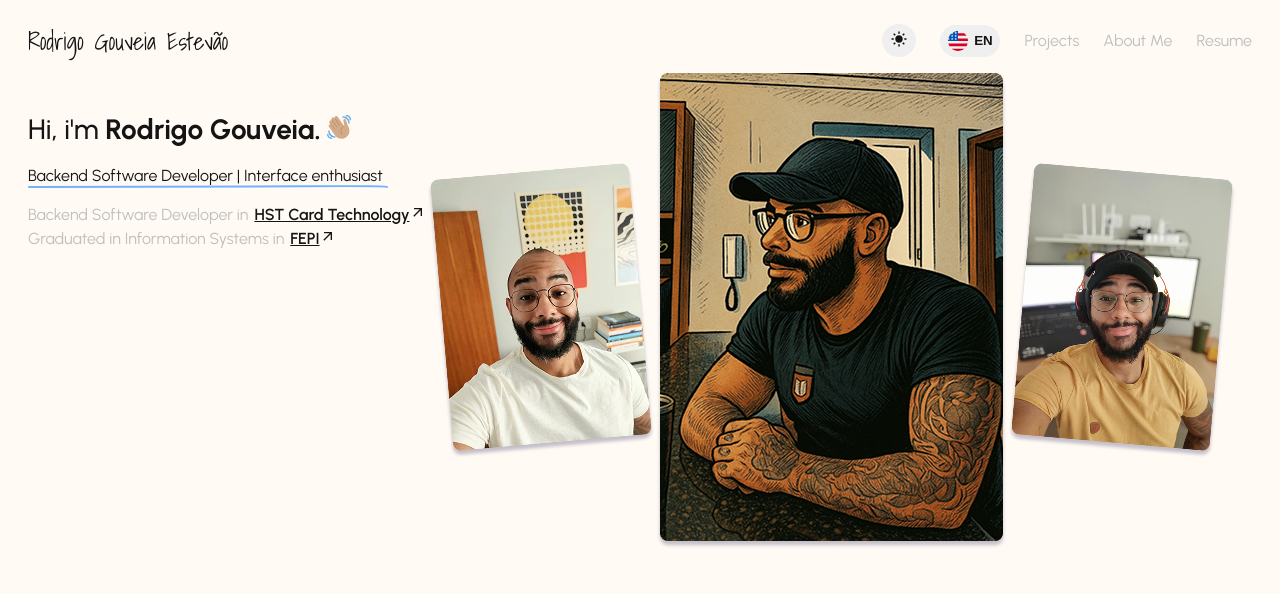
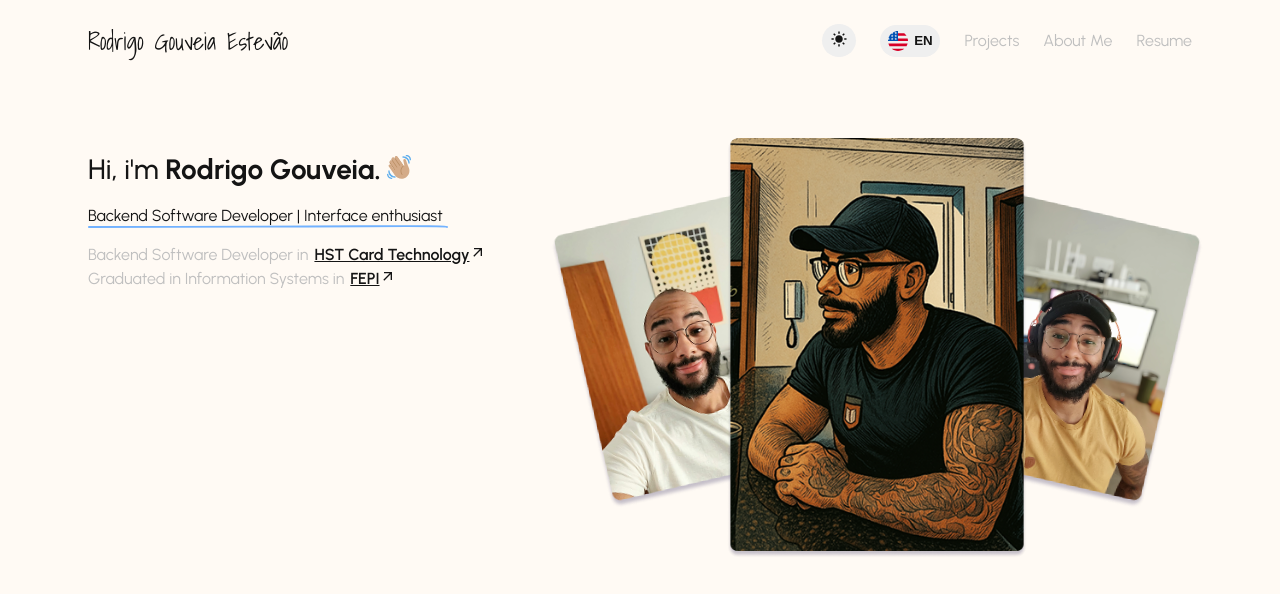
Before and after one commit to rodrigoge/rodrigoge.com.br, a Next.js app: page / in a window 1280 px wide. Shown: the top 594 px of the page. Built offline with nearby package versions, Linux system fonts and the light colour scheme.

Commit message:
feat: alignment images container

```diff
--- a/src/app/Homepage/Homepage.module.scss
+++ b/src/app/Homepage/Homepage.module.scss
@@ -3,7 +3,8 @@
 .hero_container {
 	display: flex;
 	flex-direction: row;
-	padding: 0 20px;
+	justify-content: space-between;
+	padding: 40px 260px;
 
 	.left_container {
 		display: flex;
@@ -57,11 +58,41 @@
 
 	.right_container {
 		display: flex;
+		flex-direction: row;
+		padding: 60px 0;
 
 		.images_container {
 			display: flex;
 			flex-direction: row;
-			align-items: center;
+
+			img {
+				border-radius: 10px;
+				transition: transform 0.3s ease;
+				position: relative;
+			}
+
+			img:nth-child(1) {
+				transform: rotate(-8deg) translateY(30px);
+				z-index: 1;
+				margin-right: -40px;
+			}
+
+			img:nth-child(2) {
+				width: 250px;
+				height: 350px;
+				transform: scale(1.2);
+				z-index: 3;
+			}
+
+			img:nth-child(3) {
+				transform: rotate(8deg) translateY(30px);
+				z-index: 1;
+				margin-left: -40px;
+			}
 		}
 	}
+
+	@media (max-width: 1366px) {
+		padding: 40px 80px;
+	}
 }
--- a/src/components/Header/Header.module.scss
+++ b/src/components/Header/Header.module.scss
@@ -6,7 +6,7 @@
 	flex-direction: row;
 	align-items: center;
 	justify-content: space-between;
-	padding: 0 20px;
+	padding: 0 260px;
 
 	.logo {
 		font-family: var(--font-shadows);
@@ -42,6 +42,10 @@
 		}
 	}
 
+	@media (max-width: 1366px) {
+		padding: 0 80px;
+	}
+
 	@media (max-width: 768px) {
 		flex-direction: column;
 		align-items: center;
```
